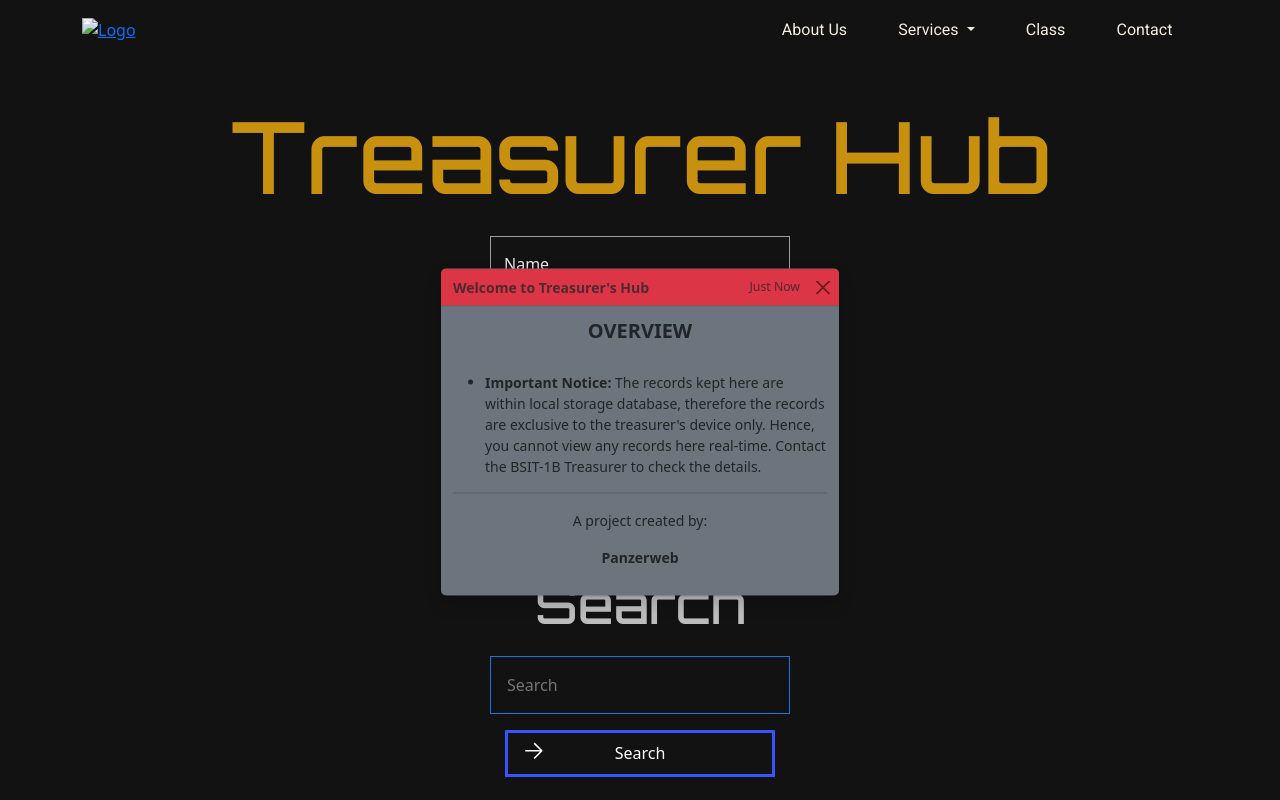
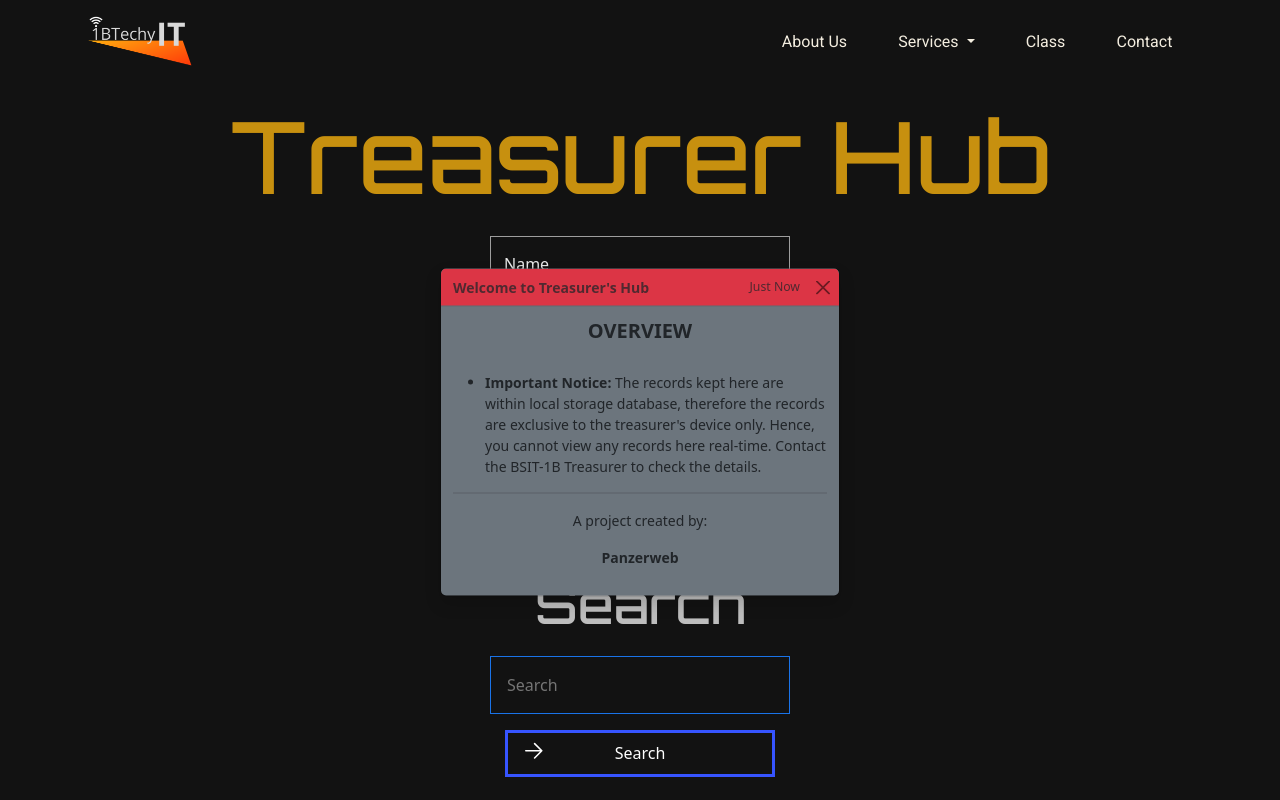
Before and after one commit to panzerweb/1BTechy, a plain HTML site: page Assets/treasurer/hub.html in a window 1280 px wide. Shown: the top 800 px of the page. Drawn offline with nearby package versions, Linux system fonts and the light colour scheme; the site is published under a folder, as on GitHub Pages, so addresses that start at the root find nothing; a web font is replaced by a local one.

Commit message:
image path

```diff
--- a/Assets/treasurer/hub.html
+++ b/Assets/treasurer/hub.html
@@ -18,7 +18,7 @@
         <div class="container">
           <div class="logo">
             <a href="#">
-              <img src="/Assets/Images/BSIT-LOGO2.png" width="120" alt="Logo" style="object-fit: contain; aspect-ratio: 16/9;">
+              <img src="../Images/BSIT-LOGO2.png" width="120" alt="Logo" style="object-fit: contain; aspect-ratio: 16/9;">
             </a>
           </div>
           <button class="btn navbar-toggler custom-toggler" type="button" data-bs-toggle="collapse" data-bs-target="#navbarNavAltMarkup" aria-controls="navbarNavAltMarkup" aria-expanded="false" aria-label="Toggle navigation">
```
